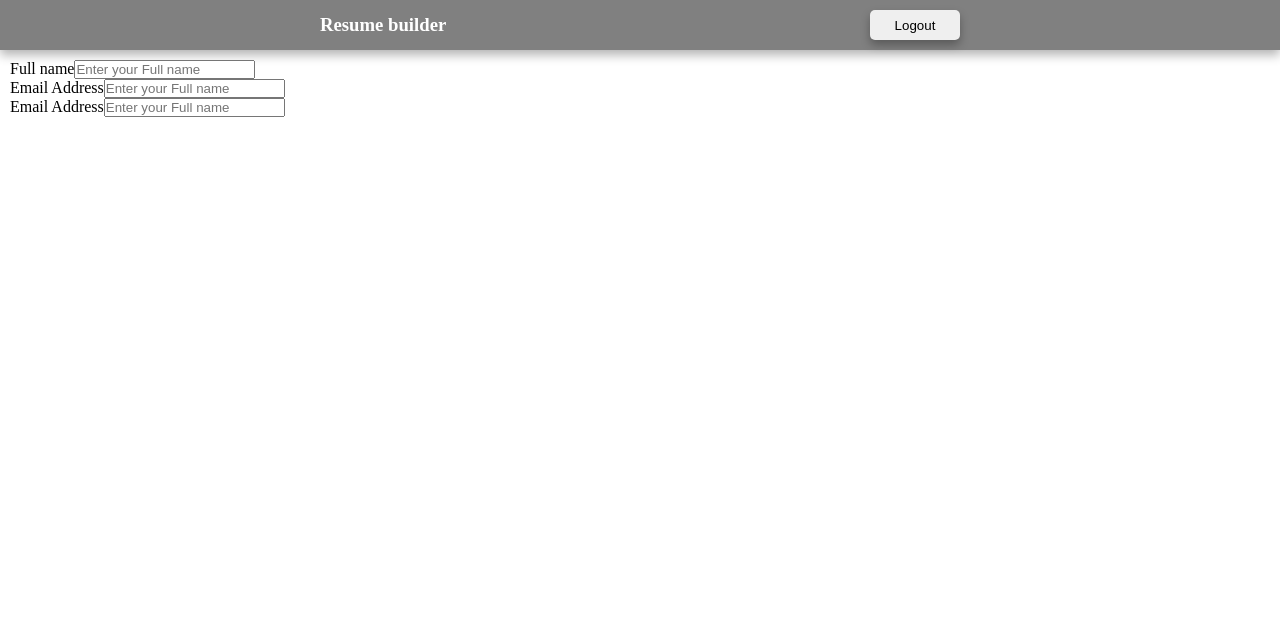
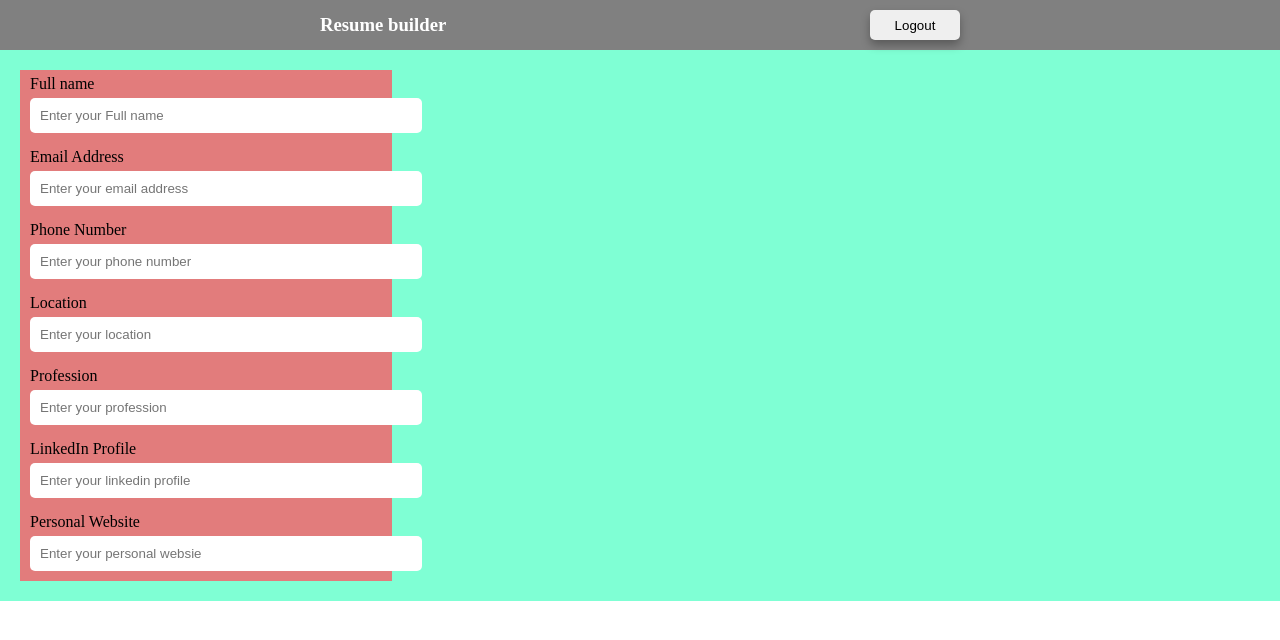
Before and after one commit to Kiran9991/Resume-builder, a React (Vite) app: page / in a window 1280 px wide. Shown: the top 640 px of the page. Built offline with nearby package versions, Linux system fonts and the light colour scheme.

Commit message:
added css

```diff
--- a/src/pages/ResumeForm.jsx
+++ b/src/pages/ResumeForm.jsx
@@ -4,21 +4,41 @@ import styles from './ResumeForm.module.css';
 export default function ResumeForm() {
   return (
     <div className={styles.formContainer}>
-      <div className={styles.Container1}>
+      <div className={styles.container1}>
         <form>
-            <div>
-            <label>Full name</label>
+            <div className={styles.formInput}>
+            <label >Full name</label>
             <input type='text' placeholder='Enter your Full name' />
             </div>
 
-            <div>
-            <label>Email Address</label>
-            <input type='email' placeholder='Enter your Full name' />
+            <div className={styles.formInput}>
+            <label >Email Address</label>
+            <input type='email' placeholder='Enter your email address' />
             </div>
 
-            <div>
-            <label>Email Address</label>
-            <input type='email' placeholder='Enter your Full name' />
+            <div className={styles.formInput}>
+            <label >Phone Number</label>
+            <input type='number' placeholder='Enter your phone number' />
+            </div>
+
+            <div className={styles.formInput}>
+            <label >Location</label>
+            <input type='text' placeholder='Enter your location' />
+            </div>
+
+            <div className={styles.formInput}>
+            <label >Profession</label>
+            <input type='text' placeholder='Enter your profession' />
+            </div>
+
+            <div className={styles.formInput}>
+            <label >LinkedIn Profile</label>
+            <input type='text' placeholder='Enter your linkedin profile' />
+            </div>
+
+            <div className={styles.formInput}>
+            <label >Personal Website</label>
+            <input type='text' placeholder='Enter your personal websie' />
             </div>
         </form>
       </div>
--- a/src/pages/ResumeForm.module.css
+++ b/src/pages/ResumeForm.module.css
@@ -1,19 +1,41 @@
 .formContainer{
     height: 100%;
     width: 100%;
-    margin: 10px;
+    padding: 20px;
+    box-sizing: border-box;
     display: flex;
     justify-content: space-between;
+    background-color: aquamarine;
 }
 
 .container1{
     background-color: rgb(226, 124, 124);
     height: 100%;
-    width: 50%;
+    width: 30%;
 }
 
 .container2{
     height: fit-content;
-    width: 50%;
     background-color: white;
 }
+
+.formInput {
+    padding: 5px;
+    width: 100%;
+    /* display: flex;
+    gap: 5px;
+    justify-content: center;
+    align-items: center; */
+}
+
+.formInput label {
+    padding: 5px;
+}
+
+.formInput input {
+    border: none;
+    padding: 10px;
+    border-radius: 5px;
+    margin: 5px;
+    width: 100%;
+}
```
